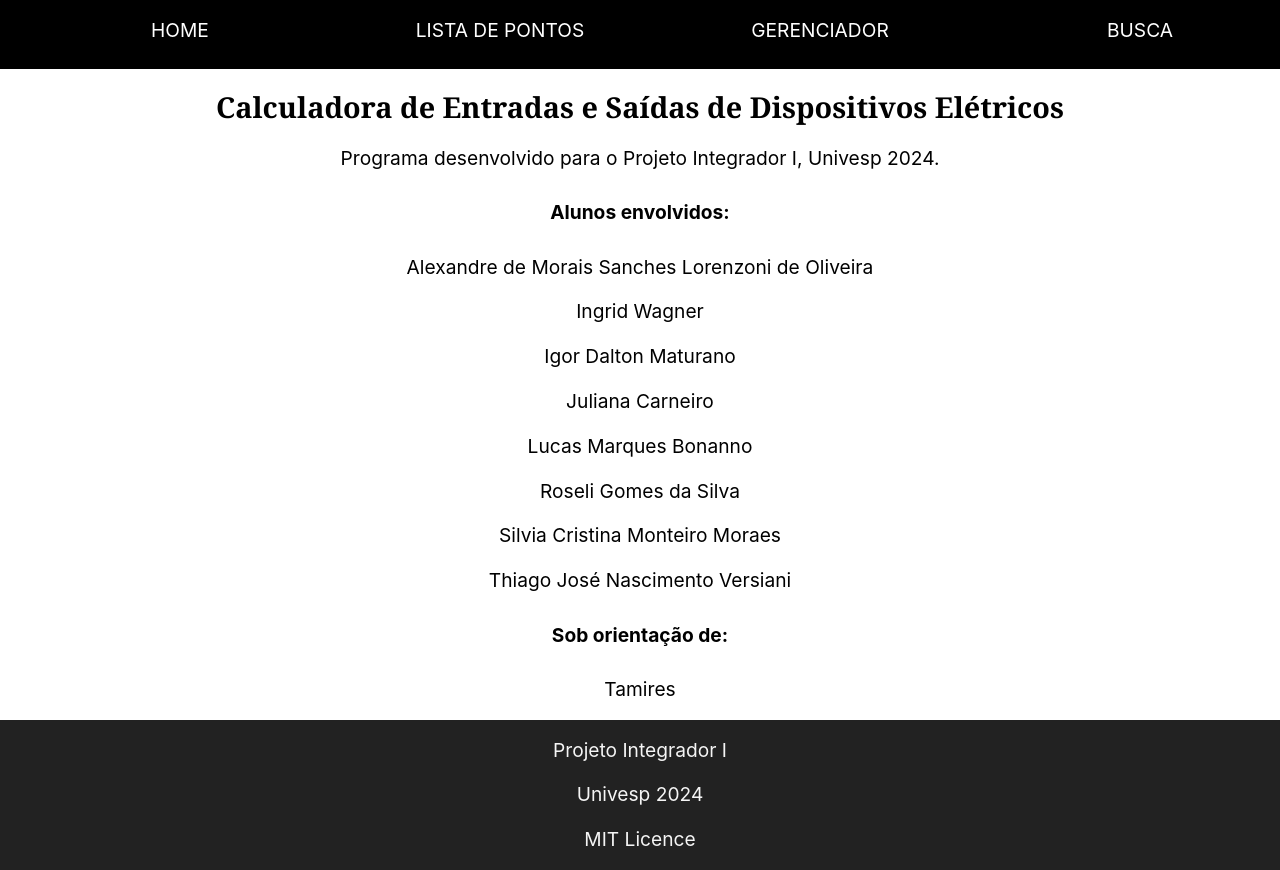
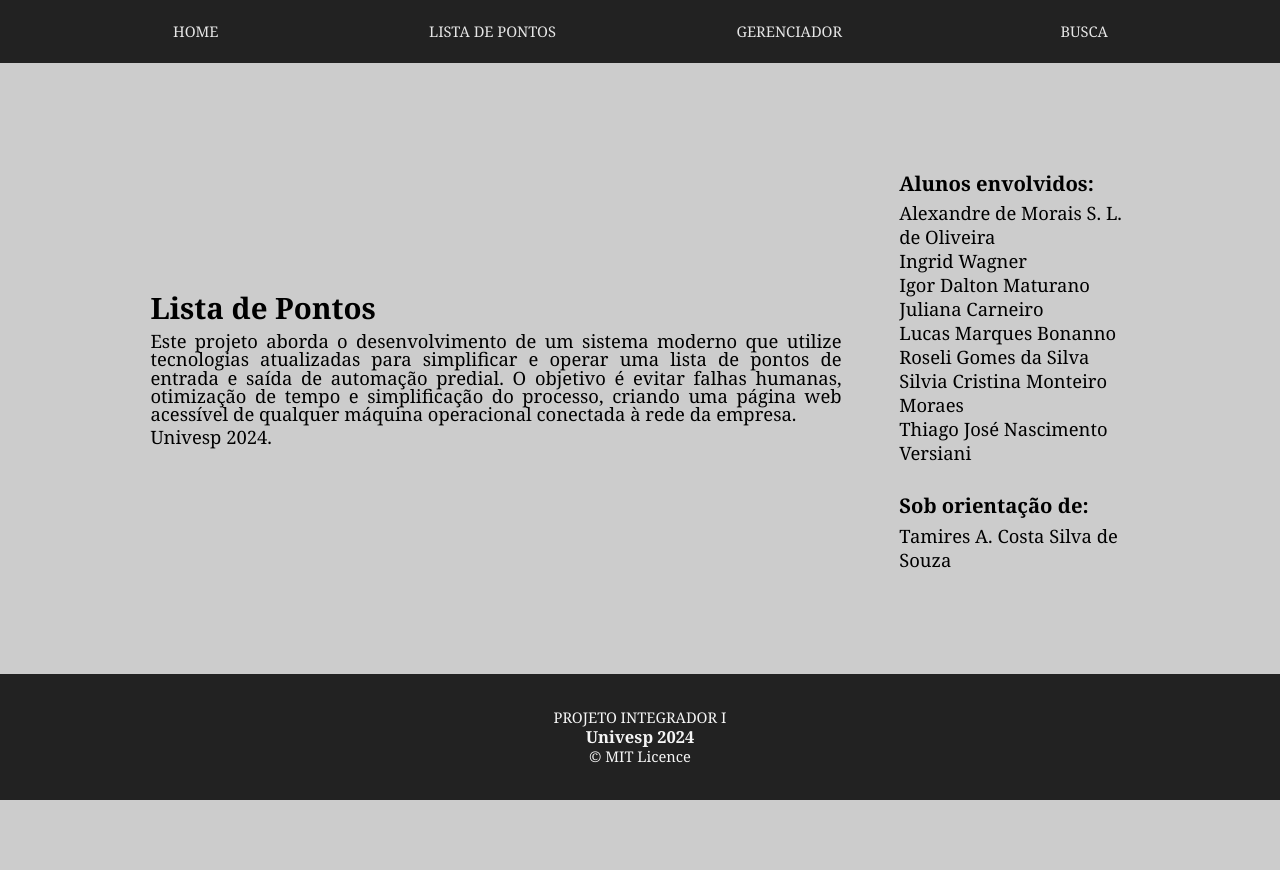
Before and after one commit to iW90/PJI110_projeto-integrador, a React (Vite) app in the folder frontend/: page / in a window 1280 px wide. After the commit the page ends 800 px from the top, so only its background shows below. Built offline with nearby package versions, Linux system fonts and the light colour scheme.

Commit message:
feat: change style

```diff
--- a/frontend/src/App.css
+++ b/frontend/src/App.css
@@ -1,33 +1,123 @@
-
-body,
-input,
-textarea,
-button {
-	font-size: var(--font-size);
-	font-family: var(--font);
+/* RESET */
+html, body, div, span, applet, object, iframe,
+h1, h2, h3, h4, h5, h6, p, blockquote, pre,
+a, abbr, acronym, address, big, cite, code,
+del, dfn, em, img, ins, kbd, q, s, samp,
+small, strike, b, sub, sup, tt, var,
+b, u, i, center,
+dl, dt, dd, ol, ul, li,
+fieldset, form, label, legend,
+table, caption, tbody, tfoot, thead, tr, th, td,
+article, aside, canvas, details, embed,
+figure, figcaption, footer, header, hgroup,
+menu, nav, output, ruby, section, summary,
+time, mark, audio, video {
+	margin: 0;
+	padding: 0;
+	border: 0;
+	font-size: 100%;
+	font: inherit;
+	vertical-align: baseline;
+}
+/* HTML5 display-role reset for older browsers */
+article, aside, details, figcaption, figure,
+footer, header, hgroup, menu, nav, section {
+	display: block;
+}
+body {
+	line-height: 1;
+}
+ol, ul {
+	list-style: none;
+}
+blockquote, q {
+	quotes: none;
+}
+blockquote:before, blockquote:after,
+q:before, q:after {
+	content: '';
+	content: none;
+}
+table {
+	border-collapse: collapse;
+	border-spacing: 0;
 }
 
-h1,
-h2,
-h3 {
-	font-family: var(--font-title);
+
+
+
+
+/* ------------- Footer */
+footer {
+	background-color: rgb(34, 34, 34);
+	padding: 32px;
+	width: 100vw;
+	color: whitesmoke;
 }
 
-h1,
-h2,
-h3,
-p,
-ul {
-	margin: 1rem 0;
+footer p:nth-child(1) {
+	text-transform: uppercase;
+	font-size: 0.8rem;
 }
 
-ul {
-	list-style: square;
+footer p:nth-child(2) {
+	font-weight: bold;
+	font-size: 0.9rem;
 }
 
-li {
-	margin-bottom: 0.5rem;
+footer p:nth-child(3) {
+	font-size: 0.8rem;
 }
+
+
+
+
+
+/* ------------- Navbar */
+header {
+	display: flex;
+	justify-content: space-between;
+	align-items: center;
+	width: 100%;
+	padding: 24px;
+	background-color: var(--color-nav);
+	color: var(--color-light);
+	font-size: 0.8rem;
+}
+
+nav {
+	width: 100%;
+}
+
+nav ul {
+	display: flex;
+	align-items: center;
+	justify-content: space-evenly;
+	gap: 5%;
+	text-transform: uppercase;
+	list-style-type: none;
+}
+
+nav ul li {
+	min-width: 10%;
+	max-width: 20%;
+}
+
+nav ul li:hover {
+	cursor: pointer;
+	font-weight: bold;
+}
+
+
+
+
+
+
+
+
+
+/* Início */
+
 
 label {
 	display: block;
@@ -79,69 +169,6 @@ button:disabled {
 	cursor: wait;
 }
 
-hr {
-	border: 2px solid black;
-	margin: 2rem auto;
-}
-
-
-/* Menu */
-nav ul {
-	text-transform: uppercase;
-	display: flex;
-	align-items: center;
-	justify-content: space-evenly;
-	gap: 80px;
-	list-style-type: none;
-}
-
-nav ul li {
-	width: 200px;
-	text-align: center;
-}
-
-nav ul li:hover {
-	cursor: pointer;
-	font-weight: bold;
-}
-
-footer {
-	background-color: rgb(34, 34, 34);
-	width: 100vw;
-	color: whitesmoke;
-}
-
-header {
-	background-color: rgb(0, 0, 0);
-	width: 100vw;
-	padding: 0;
-	color: white;
-}
-
-
-
-a {
-	font-weight: 500;
-	color: #646cff;
-	text-decoration: inherit;
-  }
-  a:hover {
-	color: #535bf2;
-  }
-
-  body {
-	margin: 0;
-	display: flex;
-	place-items: center;
-	min-width: 320px;
-	min-height: 100vh;
-  }
-
-  h1 {
-	font-size: 3.2em;
-	line-height: 1.1;
-  }
-
 button {
 	border-radius: 8px;
 	border: 1px solid transparent;
@@ -153,10 +180,39 @@ a {
 	cursor: pointer;
 	transition: border-color 0.25s;
 }
+
 button:hover {
 	border-color: #646cff;
 }
+
 button:focus,
 button:focus-visible {
 	outline: 4px auto -webkit-focus-ring-color;
 }
+
+
+
+/* ------------- HomePage */
+#home-section {
+	display: flex;
+	justify-content: center;
+	align-items: center;
+	padding: 0 5%;
+	gap: 5%;
+}
+
+#home-section main {
+	flex: 0 0 60%; /* flex-grow: 0, flex-shrink: 0, flex-basis: 75% */
+	max-width: 60%;
+	text-align: justify;
+}
+
+#home-section aside {
+	flex: 0 0 20%; /* flex-grow: 0, flex-shrink: 0, flex-basis: 20% */
+	text-align: left;
+}
+
+#home-section aside p {
+	line-height: 24px;
+	margin: 0;
+}
--- a/frontend/src/components/Footer.jsx
+++ b/frontend/src/components/Footer.jsx
@@ -2,11 +2,11 @@ import React from 'react';
 
 const	Footer = () => {
 	return (
-		<div>
+		<>
 			<p>Projeto Integrador I</p>
 			<p>Univesp 2024</p>
-			<p>MIT Licence</p>
-		</div>
+			<p>© MIT Licence</p>
+		</>
 	);
 }
 
--- a/frontend/src/index.css
+++ b/frontend/src/index.css
@@ -5,38 +5,73 @@
 }
 
 :root {
-	font-family: Inter, system-ui, Avenir, Helvetica, Arial, sans-serif;
-	line-height: 1.5;
-	font-weight: 400;
+	--font-size: 1.2rem;
+	--font: Georgia, 'Times New Roman', Times, serif;
+	--font-title: Georgia, 'Times New Roman', Times, serif;
 
-	color: rgba(255, 255, 255, 0.87);
-	background-color: #242424;
+	--color-nav: #222;
+	--color: #19f;
+	--color-light: rgb(230, 230, 230);
+	--color-dark: #fff;
+	--radius: 0.2rem;
+}
 
+html {
+	font-size: calc(12px + 0.5vw);
+	font-family: 'Segoe UI', Helvetica, Arial, sans-serif;
 	font-synthesis: none;
 	text-rendering: optimizeLegibility;
 	-webkit-font-smoothing: antialiased;
 	-moz-osx-font-smoothing: grayscale;
 }
 
-html {
-	--font: -apple-system, BlinkMacSystemFont, 'Segoe UI', Roboto, Oxygen, Ubuntu,
-		Cantarell, 'Open Sans', 'Helvetica Neue', sans-serif;
-	--font-title: Georgia, 'Times New Roman', Times, serif;
-	--font-size: 1.2rem;
-	--color: #19f;
-	--color-light: #adf;
-	--color-dark: #fff;
-	--radius: 0.2rem;
-}
-
 body {
-	background-color: white;
-	color: black;
+	margin: 0;
 	display: flex;
 	flex-direction: column;
 	justify-content: space-between;
-	height: 90vh;
-	width: 100vw;
-	margin: 0 auto;
+	min-height: 100vh;
+	min-width: 320px;
+	background-color: #ccc;
 	text-align: center;
 }
+
+body,
+input,
+textarea,
+button {
+	font-family: var(--font);
+	font-size: var(--font-size);
+}
+
+h1,
+h2,
+h3,
+h4 {
+	font-family: var(--font-title);
+	font-weight: bold;
+	margin: 8px 0;
+}
+
+p {
+	font-family: var(--font);
+	font-size: 1rem;
+	margin: 4px 0;
+}
+
+h1 {
+	font-size: 2rem;
+}
+
+h2 {
+	font-size: 1.6rem;
+}
+
+h3 {
+	font-size: 1.3rem;
+}
+
+h4 {
+	font-size: 1.1rem;
+
+}
--- a/frontend/src/pages/HomePage.jsx
+++ b/frontend/src/pages/HomePage.jsx
@@ -3,10 +3,14 @@ import React from 'react';
 function	HomePage() {
 	return (
 		<section id="home-section">
-			<h2>Calculadora de Entradas e Saídas de Dispositivos Elétricos</h2>
-			<p>Programa desenvolvido para o Projeto Integrador I, Univesp 2024.</p>
+			<main>
+				<h2>Lista de Pontos</h2>
+				<p>Este projeto aborda o desenvolvimento de um sistema moderno que utilize tecnologias atualizadas para simplificar e operar uma lista de pontos de entrada e saída de automação predial. O objetivo é evitar falhas humanas, otimização de tempo e simplificação do processo, criando uma página web acessível de qualquer máquina operacional conectada à rede da empresa.</p>
+				<p>Univesp 2024.</p>
+			</main>
+			<aside>
 				<h4>Alunos envolvidos:</h4>
-			<p>Alexandre de Morais Sanches Lorenzoni de Oliveira</p>
+				<p>Alexandre de Morais S. L. de Oliveira</p>
 				<p>Ingrid Wagner</p>
 				<p>Igor Dalton Maturano</p>
 				<p>Juliana Carneiro</p>
@@ -14,8 +18,10 @@ function	HomePage() {
 				<p>Roseli Gomes da Silva</p>
 				<p>Silvia Cristina Monteiro Moraes</p>
 				<p>Thiago José Nascimento Versiani</p>
+				<br></br>
 				<h4>Sob orientação de:</h4>
-			<p>Tamires</p>
+				<p>Tamires A. Costa Silva de Souza</p>
+			</aside>
 		</section>
 	);
 }
```
Lines whose indentation alone changed are shown as unchanged.
